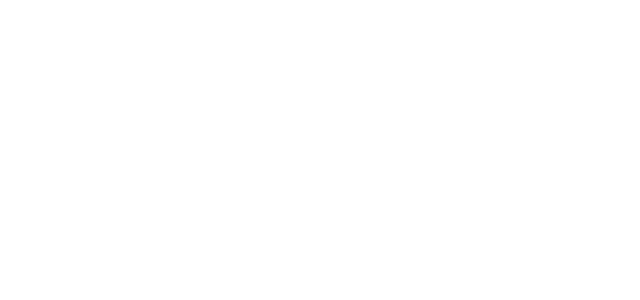
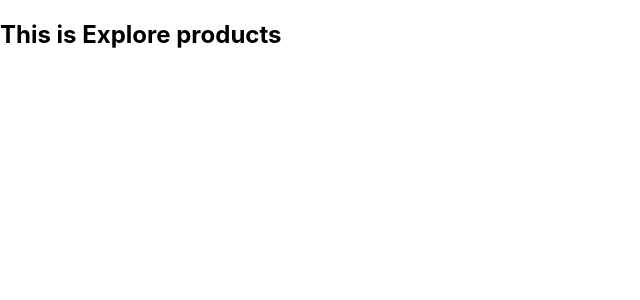
Before and after one commit to rehanmosabbir/baby-mart-client-side, a React (Create React App) app: page /explore in a window 1280 px wide. Shown: the top 300 px of the page, without its empty margins (0-640 px from the left). Built offline with nearby package versions, Linux system fonts and the light colour scheme.

Commit message:
add explore and purchase page

```diff
--- a/src/App.js
+++ b/src/App.js
@@ -1,7 +1,9 @@
 import React from "react";
 import { BrowserRouter as Router, Switch, Route, Link } from "react-router-dom";
 import "./App.css";
+import ExploreProducts from "./pages/ExploreProducts/ExploreProducts";
 import Home from "./pages/Home/Home/Home";
+import Purchase from "./pages/Purchase/Purchase";
 
 function App() {
   return (
@@ -9,6 +11,12 @@ function App() {
       <Switch>
         <Route exact path="/home">
           <Home />
+        </Route>
+        <Route exact path="/explore">
+          <ExploreProducts></ExploreProducts>
+        </Route>
+        <Route exact path="/purchase">
+          <Purchase></Purchase>
         </Route>
         <Route exact path="/">
           <Home />
--- /dev/null
+++ b/src/pages/ExploreProducts/ExploreProducts.js
@@ -0,0 +1,11 @@
+import React from "react";
+
+const ExploreProducts = () => {
+  return (
+    <div>
+      <h2>This is Explore products</h2>
+    </div>
+  );
+};
+
+export default ExploreProducts;
--- /dev/null
+++ b/src/pages/Purchase/Purchase.js
@@ -0,0 +1,11 @@
+import React from "react";
+
+const Purchase = () => {
+  return (
+    <div>
+      <h2>This is Purchase</h2>
+    </div>
+  );
+};
+
+export default Purchase;
```
